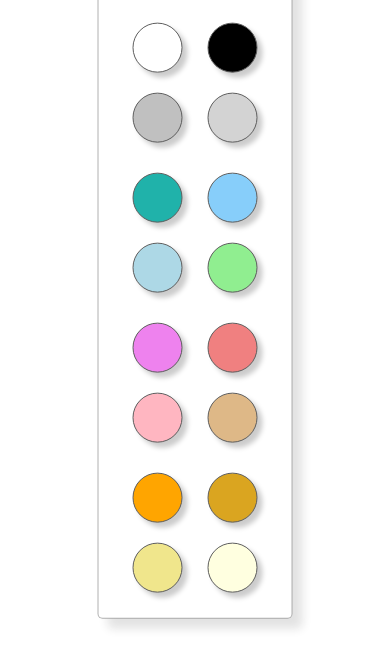
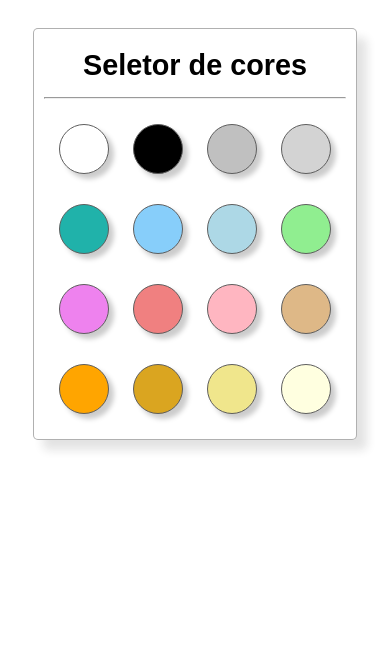
Before and after one commit to AlanaSamara/Projetos-Front-end, a plain HTML site: page seletor-de-cores/seletor_de_cores.html in a window 390 px wide. Shown: the part 188-844 px from the top of the page. Drawn offline with Linux system fonts and the light colour scheme.

Commit message:
tornando responsivo e adicionando um .css

```diff
--- /dev/null
+++ b/seletor-de-cores/estilo/style.css
@@ -0,0 +1,63 @@
+@charset "UTF-8";
+
+*{
+  margin: 0px;
+  padding: 0px;
+}
+
+body{
+  transition-duration: 1.5s;
+  margin: auto;
+  min-width: 300px;
+}
+
+.container{
+  width: 100vw;
+  height: 100vh;
+  position: relative;
+}
+
+.conteudo{
+  width: 302px;
+  position: absolute;
+  top: 50%;
+  left: 50%;
+  transform: translate(-50%, -50%);
+  background-color: white;
+  padding: 10px;
+  border-radius: 5px;
+  color: #2b2b2b;
+  border: 1px solid #05050550;
+  box-shadow: 10px 10px 10px #1818181f;
+}
+
+h1{
+  text-align: center;
+  font-family: Arial, Helvetica, sans-serif;
+  font-size: 1.8rem;
+  font-weight: bold;
+  color: black;
+  padding: 10px 0px 10px 0px;
+}
+
+hr{
+  margin-top: 15px;
+}
+
+.conteudo > div{
+  padding: 5px;
+}
+
+button{
+  height: 50px;
+  width: 50px;
+  margin: 10px;
+  border: 1px solid rgb(94, 94, 94);
+  box-shadow: 5px 5px 5px rgba(0, 0, 0, 0.205);
+  padding: 0px;
+  border-radius: 50%;
+}
+
+button:hover{
+  cursor: pointer;
+}
--- a/seletor-de-cores/seletor_de_cores.html
+++ b/seletor-de-cores/seletor_de_cores.html
@@ -3,58 +3,9 @@
 <head>
   <meta charset="UTF-8">
   <meta name="viewport" content="width=device-width, initial-scale=1.0">
+  <link rel="stylesheet" href="estilo/style.css">
   <title>Cores</title>
 
-  <style>
-
-    body{
-      margin: 0px;
-      padding: 0px;
-      transition-duration: 1.5s;
-    }
-
-    .container{
-      width: 100vw;
-      height: 100vh;
-      position: relative;
-    }
-
-    .conteudo{
-      position: absolute;
-      top: 50%;
-      left: 50%;
-      transform: translate(-50%, -50%);
-      background-color: white;
-      padding: 10px;
-      border-radius: 5px;
-      color: rgb(43, 43, 43);
-      text-align: center;
-      font-family: Arial, Helvetica, sans-serif;
-      font-size: 1.1em;
-      font-weight: bold;
-      border: 1px solid rgba(5, 5, 5, 0.315);
-      box-shadow: 10px 10px 10px rgba(24, 24, 24, 0.123);
-    }
-
-    .conteudo > div{
-      padding: 5px;
-    }
-
-    button{
-      height: 50px;
-      width: 50px;
-      margin: 10px;
-      border: 1px solid rgb(94, 94, 94);
-      box-shadow: 5px 5px 5px rgba(0, 0, 0, 0.205);
-      padding: 0px;
-      border-radius: 50%;
-    }
-
-    button:hover{
-      cursor: pointer;
-    }
-
-  </style>
 </head>
 <body id="recebe">
 
```
